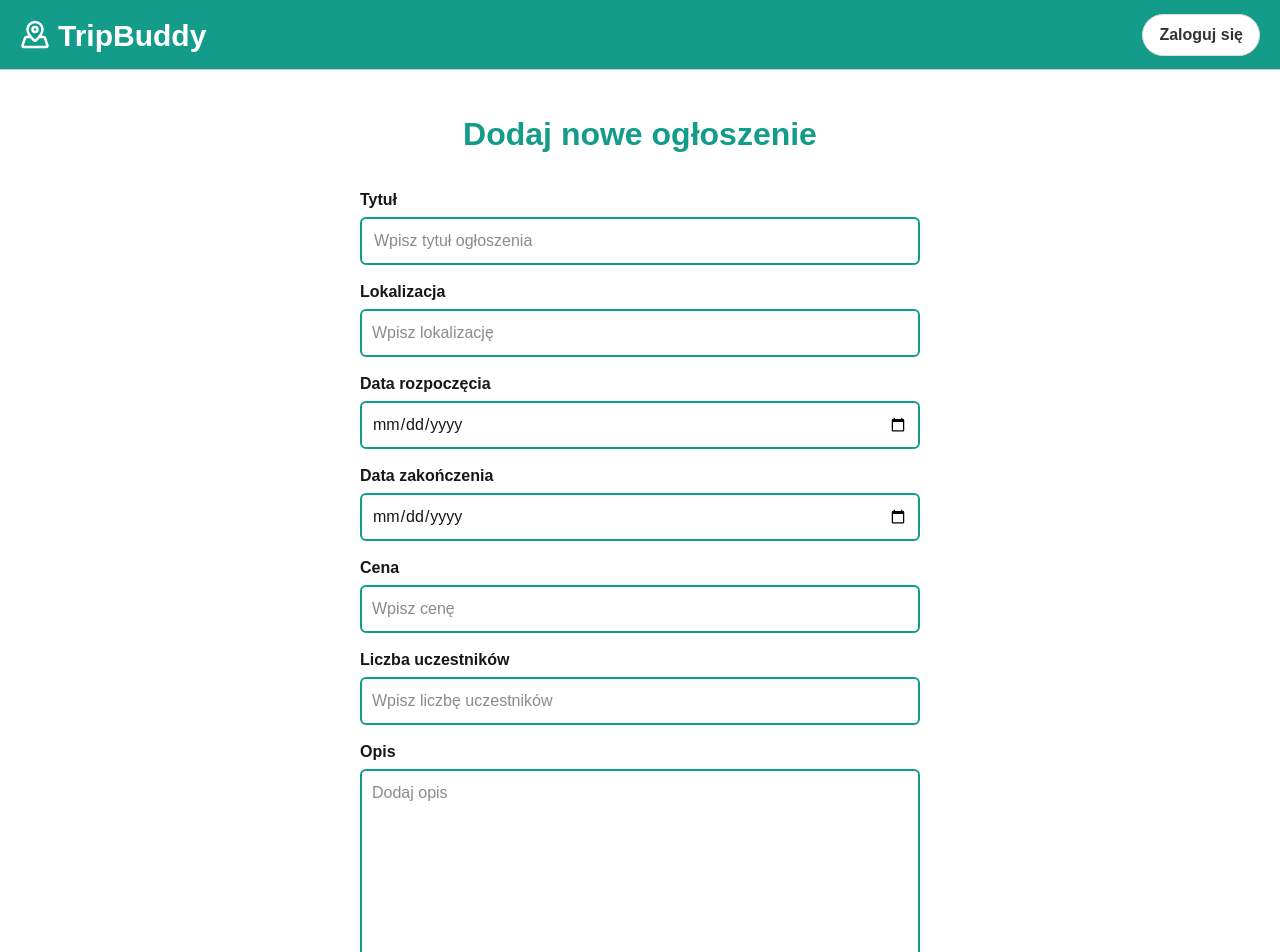
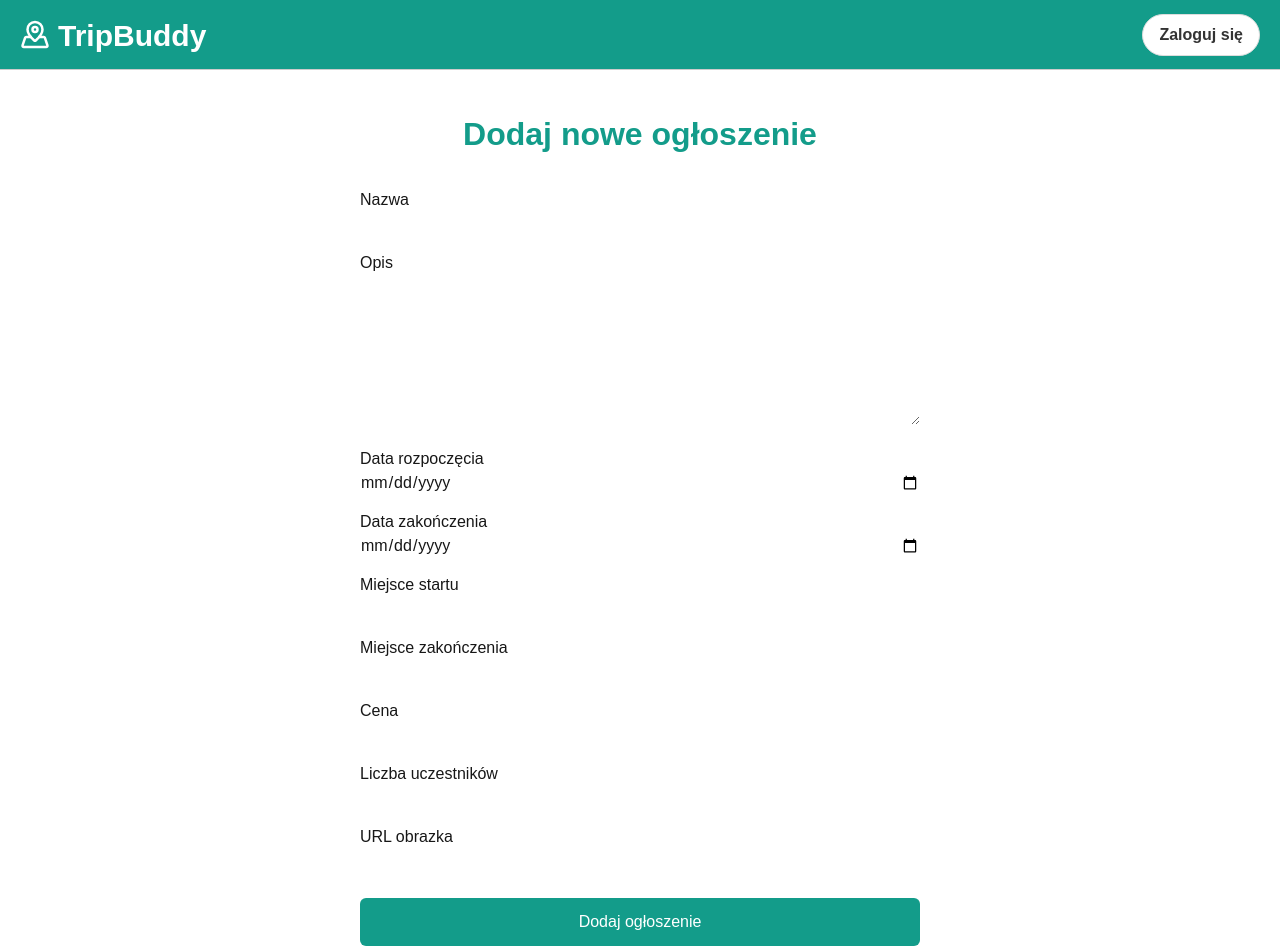
Before and after one commit to arekminajj/trip-buddy-frontend, a Next.js app: page /add in a window 1280 px wide. Shown: the top 952 px of the page. Built offline with nearby package versions, Linux system fonts and the light colour scheme; no server answers.

Commit message:
feat: #8 integrate create trip page with the backend

```diff
--- a/src/app/add/page.js
+++ b/src/app/add/page.js
@@ -2,37 +2,62 @@
 
 import { useState } from "react";
 import { useRouter } from "next/navigation";
+import { useSession } from "next-auth/react";
 
 export default function AddTripPage() {
-  const [title, setTitle] = useState("");
-  const [description, setDescription] = useState("");
-  const [date1, setDate1] = useState("");
-  const [date2, setDate2] = useState("");
-  const [location, setLocation] = useState("");
-  const [price, setPrice] = useState("");
-  const [duration, setDuration] = useState("");
-  const [capacity, setCapacity] = useState("");
-
+  const { data: session } = useSession();
   const router = useRouter();
 
-  const handleSubmit = (e) => {
+  const [name, setName] = useState("");
+  const [description, setDescription] = useState("");
+  const [startDate, setStartDate] = useState("");
+  const [endDate, setEndDate] = useState("");
+  const [startLocation, setStartLocation] = useState("");
+  const [endLocation, setEndLocation] = useState("");
+  const [price, setPrice] = useState("");
+  const [maxMembers, setMaxMembers] = useState("");
+  const [imageUrl, setImageUrl] = useState("");
+
+  const handleSubmit = async (e) => {
     e.preventDefault();
 
-    const newTrip = {
-      id: Date.now(),
-      title,
+    if (!session?.accessToken) {
+      alert("Musisz być zalogowany, żeby dodać ogłoszenie.");
+      return;
+    }
+
+    const payload = {
+      name,
       description,
-      date,
-      location,
-      price,
-      duration,
-      capacity,
+      price: Number(price),
+      startDate: startDate ? `${startDate}T08:00:00` : undefined,
+      endDate: endDate ? `${endDate}T18:00:00` : undefined,
+      maxMembers: Number(maxMembers),
+      startLocation,
+      endLocation,
+      imageUrl,
     };
 
-    // Możesz dodać logikę zapisywania ogłoszenia np. w lokalnej bazie danych
-    console.log(newTrip);
+    try {
+      const res = await fetch(process.env.NEXT_PUBLIC_BASE_URL + "/api/trip", {
+        method: "POST",
+        headers: {
+          "Content-Type": "application/json",
+          Authorization: `Bearer ${session.accessToken}`,
+        },
+        body: JSON.stringify(payload),
+      });
 
-    router.push("/browse"); // Przekierowanie po dodaniu ogłoszenia
+      if (!res.ok) {
+        const error = await res.text();
+        throw new Error(error || "Błąd podczas dodawania ogłoszenia");
+      }
+
+      router.push("/browse");
+    } catch (err) {
+      console.error("AddTrip error:", err);
+      alert("Nie udało się dodać ogłoszenia: " + err.message);
+    }
   };
 
   return (
@@ -57,235 +82,126 @@ export default function AddTripPage() {
 
       <form onSubmit={handleSubmit}>
         <div>
-          <label
-            htmlFor="title"
-            style={{
-              display: "block",
-              marginBottom: "5px",
-              fontWeight: "bold",
-            }}
-          >
-            Tytuł
-          </label>
+          <label htmlFor="name">Nazwa</label>
           <input
             type="text"
-            id="title"
-            value={title}
-            onChange={(e) => setTitle(e.target.value)}
-            placeholder="Wpisz tytuł ogłoszenia"
+            id="name"
+            value={name}
+            onChange={(e) => setName(e.target.value)}
             required
-            style={{
-              width: "100%",
-              padding: "10px 12px",
-              borderRadius: "6px",
-              border: "2px solid #139c8a",
-              fontSize: "16px",
-              boxSizing: "border-box",
-              marginBottom: "15px",
-            }}
-          />
-          <style jsx>{`
-            input:focus {
-              border-color: #139c8a; /* Kolor ramki przy aktywacji pola */
-              box-shadow: 0 0 5px rgba(19, 156, 138, 0.2); /* Delikatny cień */
-            }
-
-            input:hover {
-              border-color: #139c8a; /* Kolor ramki przy najechaniu kursorem */
-              cursor: pointer; /* Zmieniamy kursor, aby wskazać, że pole jest interaktywne */
-            }
-          `}</style>
-        </div>
-
-        <div>
-          <label
-            htmlFor="location"
-            style={{
-              display: "block",
-              marginBottom: "5px",
-              fontWeight: "bold",
-            }}
-          >
-            Lokalizacja
-          </label>
-          <input
-            type="text"
-            id="location"
-            value={location}
-            onChange={(e) => setLocation(e.target.value)}
-            placeholder="Wpisz lokalizację"
-            required
-            style={{
-              width: "100%",
-              borderRadius: "6px",
-              border: "2px solid #139c8a",
-              padding: "10px",
-              marginBottom: "15px",
-            }}
+            style={{ width: "100%", marginBottom: "15px" }}
           />
         </div>
 
         <div>
-          <label
-            htmlFor="date"
-            style={{
-              display: "block",
-              marginBottom: "5px",
-              fontWeight: "bold",
-            }}
-          >
-            Data rozpoczęcia
-          </label>
-          <input
-            type="date"
-            id="date"
-            value={date1}
-            onChange={(e) => setDate1(e.target.value)}
+          <label htmlFor="description">Opis</label>
+          <textarea
+            id="description"
+            value={description} onChange={(e) => setDescription(e.target.value)}
             required
-            style={{
-              width: "100%",
-              borderRadius: "6px",
-              border: "2px solid #139c8a",
-              padding: "10px",
-              marginBottom: "15px",
-            }}
+            maxLength={500}
+            style={{ width: "100%", height: "150px", marginBottom: "15px" }}
           />
         </div>
 
         <div>
-          <label
-            htmlFor="date"
-            style={{
-              display: "block",
-              marginBottom: "5px",
-              fontWeight: "bold",
-            }}
-          >
-            Data zakończenia
-          </label>
+          <label htmlFor="startDate">Data rozpoczęcia</label>
           <input
             type="date"
-            id="date"
-            value={date2}
-            onChange={(e) => setDate2(e.target.value)}
+            id="startDate"
+            value={startDate}
+            onChange={(e) => setStartDate(e.target.value)}
             required
-            style={{
-              width: "100%",
-              borderRadius: "6px",
-              border: "2px solid #139c8a",
-              padding: "10px",
-              marginBottom: "15px",
-            }}
+            style={{ width: "100%", marginBottom: "15px" }}
           />
         </div>
 
         <div>
-          <label
-            htmlFor="price"
-            style={{
-              display: "block",
-              marginBottom: "5px",
-              fontWeight: "bold",
-            }}
-          >
-            Cena
-          </label>
+          <label htmlFor="endDate">Data zakończenia</label>
+          <input
+            type="date"
+            id="endDate"
+            value={endDate}
+            onChange={(e) => setEndDate(e.target.value)}
+            required
+            style={{ width: "100%", marginBottom: "15px" }}
+          />
+        </div>
+
+        <div>
+          <label htmlFor="startLocation">Miejsce startu</label>
+          <input
+            type="text"
+            id="startLocation"
+            value={startLocation}
+            onChange={(e) => setStartLocation(e.target.value)}
+            required
+            style={{ width: "100%", marginBottom: "15px" }}
+          />
+        </div>
+
+        <div>
+          <label htmlFor="endLocation">Miejsce zakończenia</label>
+          <input
+            type="text"
+            id="endLocation"
+            value={endLocation}
+            onChange={(e) => setEndLocation(e.target.value)}
+            required
+            style={{ width: "100%", marginBottom: "15px" }}
+          />
+        </div>
+
+        <div>
+          <label htmlFor="price">Cena</label>
           <input
             type="number"
             id="price"
             value={price}
             onChange={(e) => setPrice(e.target.value)}
-            placeholder="Wpisz cenę"
             required
-            style={{
-              width: "100%",
-              borderRadius: "6px",
-              border: "2px solid #139c8a",
-              padding: "10px",
-              marginBottom: "15px",
-            }}
+            style={{ width: "100%", marginBottom: "15px" }}
           />
         </div>
 
         <div>
-          <label
-            htmlFor="capacity"
-            style={{
-              display: "block",
-              marginBottom: "5px",
-              fontWeight: "bold",
-            }}
-          >
-            Liczba uczestników
-          </label>
+          <label htmlFor="maxMembers">Liczba uczestników</label>
           <input
             type="number"
-            id="capacity"
-            value={capacity}
-            onChange={(e) => setCapacity(e.target.value)}
-            placeholder="Wpisz liczbę uczestników"
+            id="maxMembers"
+            value={maxMembers}
+            onChange={(e) => setMaxMembers(e.target.value)}
             required
-            style={{
-              width: "100%",
-              borderRadius: "6px",
-              border: "2px solid #139c8a",
-              padding: "10px",
-              marginBottom: "15px",
-            }}
+            style={{ width: "100%", marginBottom: "15px" }}
           />
         </div>
 
         <div>
-          <label
-            htmlFor="description"
-            style={{
-              display: "block",
-              marginBottom: "5px",
-              fontWeight: "bold",
-            }}
-          >
-            Opis
-          </label>
-          <textarea
-            id="description"
-            value={description}
-            onChange={(e) => setDescription(e.target.value)}
-            placeholder="Dodaj opis"
-            required
-            maxLength={500} // Określa maksymalną liczbę znaków
-            style={{
-              width: "100%", // Zajmuje całą dostępną szerokość, ale ograniczoną do 500px
-              height: "260px", // Określona wysokość
-              padding: "10px",
-              marginBottom: "15px",
-              resize: "none", // Zabrania zmiany rozmiaru textarea
-              overflow: "hidden", // Zapobiega przewijaniu
-              borderRadius: "6px",
-              border: "2px solid #139c8a",
-            }}
+          <label htmlFor="imageUrl">URL obrazka</label>
+          <input
+            type="url"
+            id="imageUrl"
+            value={imageUrl}
+            onChange={(e) => setImageUrl(e.target.value)}
+            style={{ width: "100%", marginBottom: "25px" }}
           />
         </div>
 
-        <div style={{ textAlign: "center" }}>
         <button
           type="submit"
           style={{
-              width: "50%",
+            width: "100%",
             padding: "12px",
+            backgroundColor: "#139c8a",
+            color: "#fff",
+            fontSize: "16px",
+            border: "none",
             borderRadius: "6px",
-              border: "none",
-              backgroundColor: "#139c8a",
-              color: "white",
-              fontSize: "16px",
-              fontWeight: "600",
             cursor: "pointer",
-              marginTop: "15px",
-              transition: "background-color 0.3s",
           }}
         >
           Dodaj ogłoszenie
         </button>
-        </div>
       </form>
     </div>
   );
```
Lines whose indentation alone changed are shown as unchanged.
